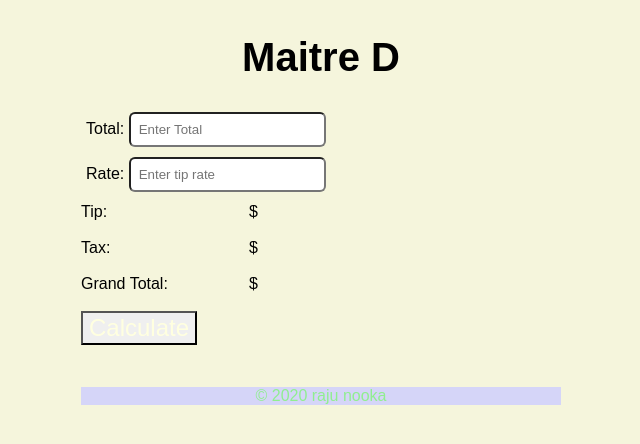
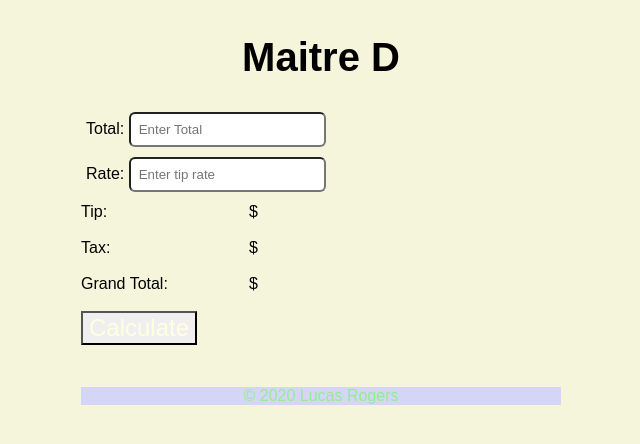
Before and after one commit to S530415/M2PracticeApp, a plain HTML site: page index.html in a window 1280 px wide. Shown: the full height of the page, 319-959 px from the left. Drawn offline with Linux system fonts and the light colour scheme.

Commit message:
Fixed error

```diff
--- a/index.html
+++ b/index.html
@@ -35,7 +35,7 @@
         </div>
         <br><br>
         <footer>
-            <div>&copy; 2020 raju nooka</div>
+            <div>&copy; 2020 Lucas Rogers</div>
         </footer>
 
 </body>
```
